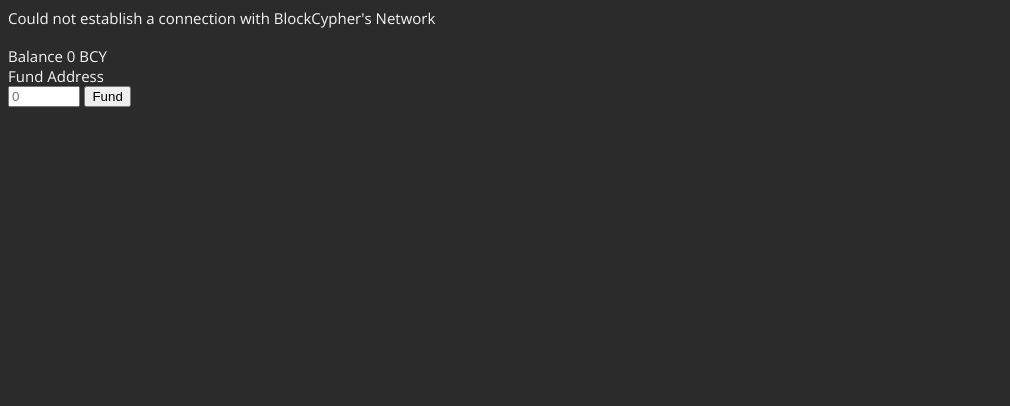
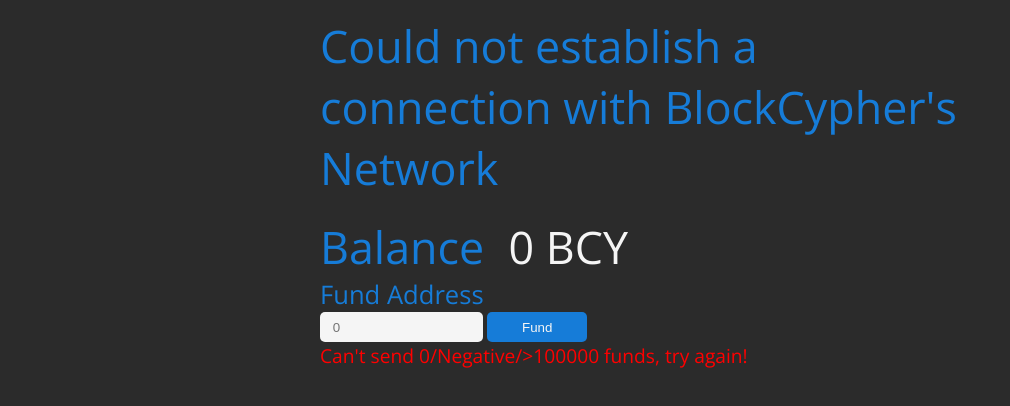
Before and after one commit to aalvarez89/aalvarez89_BlocCypherTestnetAPI, a website built with Parcel: page index.html in a window 1280 px wide. Both pictures are taken after a click on the button "Fund". Shown: the whole page, without its empty margins (0-1010 px from the left). Built offline with nearby package versions, Linux system fonts and the light colour scheme; no server answers.

Commit message:
improved logic, arranged UI, improved UX and graphic design. v1.0

```diff
--- a/index.html
+++ b/index.html
@@ -13,14 +13,13 @@
   <div class="wrapper">
 
     <div id="app"></div>
-
     <br>
-    <p class="layout-text-1">Balance <span id="balance" class="bal-num">0</span> BCY</p>
-    <p class="layout-text-1">Fund Address</p>
-    <input id="num-input" type="number" name="quantity" min="0" max="5000" placeholder="0" />
+    <p class="layout-text-1">Balance <span id="balance" class="bal-num">0</span> <span class="bal-num">BCY</span></p>
+    <p class="layout-text-2">Fund Address</p>
+    <input id="num-input" type="number" name="quantity" min="0" max="100000" placeholder="0" />
     <button id="fund-button">Fund</button>
-    <div class="bal-box">
-    </div>
+    <p id="alert" class="layout-text-alr-off">Can't send 0/Negative/>100000 funds, try again!</p>
+    <!-- <div class="add-box"></div> -->
 
     <!-- <button id="balance-button">Balance</button> -->
   </div>
--- a/src/index.js
+++ b/src/index.js
@@ -3,6 +3,7 @@
 const FND_BUTTON = document.getElementById("fund-button");
 const INPT_FIELD = document.getElementById("num-input");
 const BAL_NUMBER = document.getElementById("balance");
+const ALERT_TEXT = document.getElementById("alert")
 const APP = document.getElementById("app");
 
 
@@ -21,9 +22,11 @@
     let json = await response.json();
     std_address = json.address;
     APP.innerHTML = `
-    <p class="layout-text-1">New address created!</p>
+    <p class="layout-text-2 fade">New address created!</p>
+
     <br>
-  <p class="layout-text-1">Address: </p>
+    <img class="mailbox" src="src/img/mailbox.png" alt="Mailbox Address">
+  <p class="layout-text-1">Address </p>
   <div class="address">${std_address}</div>`;
     // console.log(json);
   } catch (err) {
@@ -53,6 +56,12 @@
 // };
 
 const sendFunds = async () => {
+  if (!Boolean(INPT_FIELD.value) || INPT_FIELD.value > 100000) {
+
+    ALERT_TEXT.classList.add("layout-text-alr");
+    ALERT_TEXT.classList.remove("layout-text-alr-off");
+    console.log(ALERT_TEXT.classList[0])
+  } else {
     try {
       console.log(INPT_FIELD.value);
       let data = {
@@ -76,7 +85,13 @@
       let limit_json = await limit_response.json();
       BAL_NUMBER.innerHTML = limit_json.final_balance;
       console.log(limit_json);
+
+      if (ALERT_TEXT.classList[0] === "layout-text-alr") {
+        ALERT_TEXT.classList.remove("layout-text-alr");
+        ALERT_TEXT.classList.add("layout-text-alr-off");
+      }
     } catch (err) {}
+  }
 };
 
 //Event Handlers
--- a/src/styles.css
+++ b/src/styles.css
@@ -2,27 +2,148 @@
   font-family: sans-serif;
   background-color: #2b2b2b;
   color: whitesmoke;
+  margin: 0;
 }
 
 .wrapper {
   margin: 0 auto;
+  width: 90%;
+  padding-top: 15px;
 }
+
+.app {
+  width: 100%;
+}
+
 
 .layout-text-1 {
   margin: 0;
   font-family: 'Open Sans', sans-serif;
-  font-size: 15px;
+  font-size: 8vw;
+  color: #167CD8;
 
+}
+
+.layout-text-2 {
+  margin: 0;
+  font-family: 'Open Sans', sans-serif;
+  font-size: 6vw;
+  color: #167CD8;
+
+}
+
+.layout-text-alr {
+  display: inline;
+  margin: 0;
+  font-family: 'Open Sans', sans-serif;
+  font-size: 1vw;
+  color: red;
+}
+
+.layout-text-alr-off {
+  display: none;
+}
+
+input:focus,
+button:focus {
+
+  outline: none;
+
+}
+
+#num-input {
+  background-color: whitesmoke;
+  height: 30px;
+  width: 150px;
+  border: none;
+  padding: 0 0 0 1vw;
+  border-radius: 5px;
+}
+
+.mailbox {
+  width: 80px;
+  margin-right: 20px;
+  float: left;
+  padding-top: 15px;
 }
 
 .address {
   display: inline-block;
-  margin: 5px 0 10px;
-  /* padding: 5px; */
-  /* box-sizing: border-box; */
+  font-size: 3vw;
   border: 5px solid whitesmoke;
   border-radius: 5px;
   background-color: whitesmoke;
   color: #2b2b2b;
   font-family: 'Source Code Pro', monospace;
 }
+
+.fade {
+  animation-name: fadeout;
+  animation-duration: 2s;
+  animation-fill-mode: forwards;
+  animation-delay: 5s;
+}
+
+@keyframes fadeout {
+  0% {
+    opacity: 1;
+  }
+
+  50% {
+    opacity: 1;
+  }
+
+  100% {
+    opacity: 0;
+  }
+}
+
+.bal-num {
+  color: whitesmoke;
+}
+
+#balance {
+  margin-left: 1vw;
+}
+
+#fund-button {
+  color: whitesmoke;
+  background-color: #167CD8;
+  border: 0;
+  border-radius: 5px;
+  height: 30px;
+  width: 100px;
+}
+
+#fund-button:hover {
+  background-color: #2A55C5;
+}
+
+@media screen and (min-width: 830px) {
+  .wrapper {
+    width: 50%;
+  }
+
+  .mailbox {
+    /* float: left; */
+    /* border: solid 5px red; */
+  }
+
+  .layout-text-1 {
+    font-size: 3.5vw;
+  }
+
+  .layout-text-2 {
+    font-size: 2vw;
+  }
+
+  .layout-text-alr {
+    display: inline-block;
+    font-size: 1.5vw;
+  }
+
+  .address {
+    margin: 5px 0 10px;
+    font-size: 1.2vw;
+  }
+}
```
Also changed, not shown: src/img/mailbox.png (added), 1 other file. Lines whose indentation alone changed are shown as unchanged.
